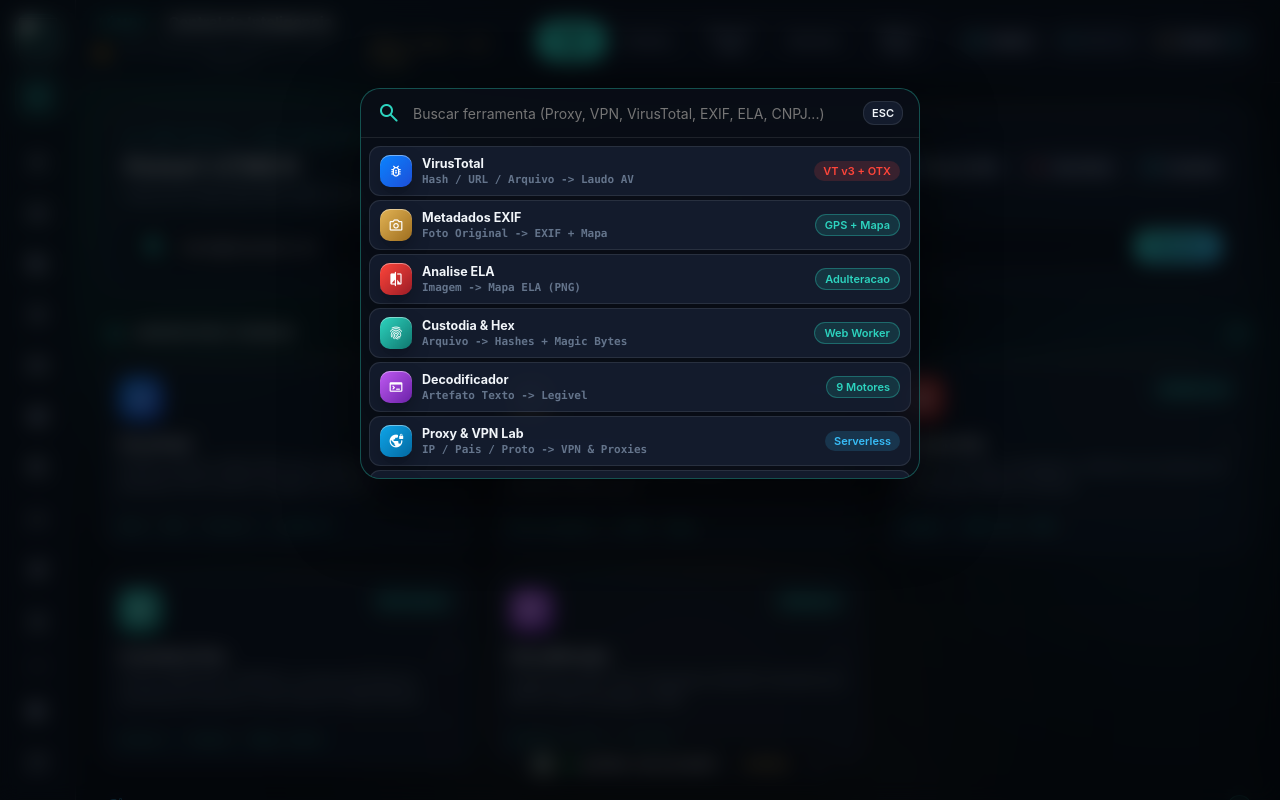
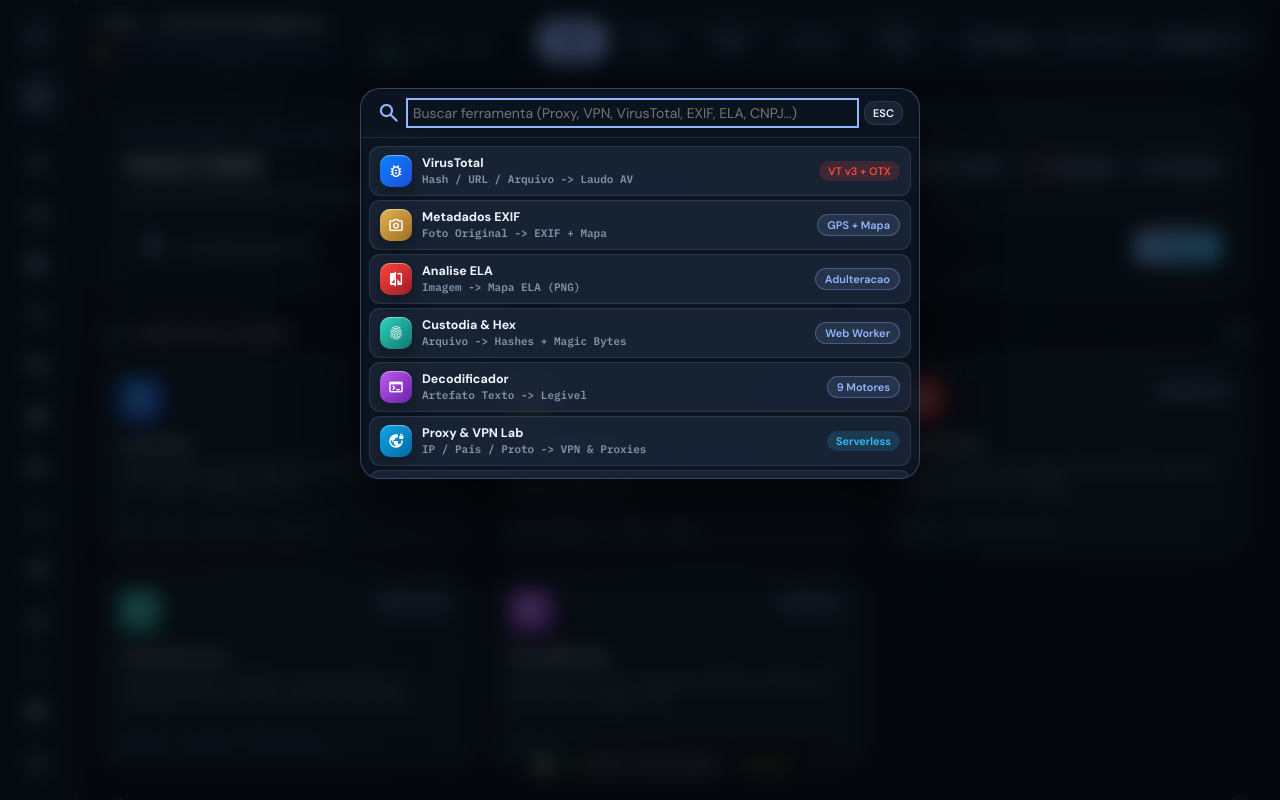
Before and after one commit to jarodofc/search-stalker, a website: page index.html in a window 1280 px wide. Both pictures are taken after typing "name@example.com" into the empty fields and a click on the button "Busca Rapida (Ctrl+K)". Drawn offline with nearby package versions, Linux system fonts and the light colour scheme; no server answers.

Commit message:
fix: combine LÚMEN branding, documentation, and security changes

```diff
--- a/assets/css/styles.css
+++ b/assets/css/styles.css
@@ -123,7 +123,7 @@ html, body {
   height: 100%;
   background: var(--bg-base);
   color: var(--text-1);
-  font-family: 'Inter', -apple-system, BlinkMacSystemFont, "SF Pro Display", sans-serif;
+  font-family: 'DM Sans', -apple-system, BlinkMacSystemFont, 'SF Pro Text', sans-serif;
   font-size: 14px;
   line-height: 1.5;
   -webkit-font-smoothing: antialiased;
@@ -131,8 +131,8 @@ html, body {
   transition: background-color 0.25s ease, color 0.25s ease;
 }
 
-.font-crest { font-family: 'Cinzel', Georgia, serif; letter-spacing: 0.06em; }
-.font-mono-code { font-family: 'JetBrains Mono', ui-monospace, SFMono-Regular, Menlo, monospace; }
+.font-crest { font-family: 'Manrope', -apple-system, sans-serif; letter-spacing: -0.035em; }
+.font-mono-code { font-family: 'IBM Plex Mono', ui-monospace, SFMono-Regular, Menlo, monospace; }
 
 .text-accent { color: var(--accent) !important; }
 .text-gold { color: var(--accent-2) !important; }
@@ -617,3 +617,60 @@ input[type="range"].prism-range { width: 100%; accent-color: var(--accent); curs
   .glass-panel, .kv-list { border: 1px solid #ccc !important; background: #fff !important; box-shadow: none !important; color: #000 !important; }
   .workbench-grid { grid-template-columns: 1fr !important; }
 }
+
+/* =========================================================
+   LÚMEN / zFORENSE · Liquid Glass + Material UX
+   Uma camada de identidade visual sobre os componentes atuais.
+   ========================================================= */
+html[data-theme="prism"] {
+  --bg-base: #090F18;
+  --bg-rail: rgba(13, 22, 35, .82);
+  --bg-bar: rgba(14, 24, 38, .70);
+  --surface: rgba(21, 32, 49, .60);
+  --surface-solid: #141E2D;
+  --surface-2: rgba(30, 43, 62, .68);
+  --input-bg: rgba(11, 19, 31, .78);
+  --kv-bg: rgba(10, 20, 33, .46);
+  --border: rgba(209, 230, 255, .10);
+  --border-strong: rgba(209, 230, 255, .20);
+  --accent: #94B6FF;
+  --accent-2: #78DFC9;
+  --accent-border: rgba(148, 182, 255, .30);
+  --accent-soft: rgba(148, 182, 255, .12);
+  --specular: rgba(241, 249, 255, .22);
+  --text-1: #EFF5FF;
+  --text-2: #ADBDD1;
+  --text-3: #8193A9;
+  --btn-text: #091321;
+  --orb-a: rgba(116, 155, 239, .12);
+  --orb-b: rgba(120, 223, 201, .08);
+  --orb-c: rgba(160, 184, 238, .06);
+}
+.brand-mark { display: block; object-fit: contain; flex: none; }
+.brand-muted { color: #9CAFC4; font-weight: 500; font-size: .7em; }
+.brand-crest-xs,.brand-crest-sm { letter-spacing: -.02em; color: var(--text-1); }
+.rail-brand-btn { background: transparent; border-color: transparent; box-shadow: none; }
+.rail-brand-btn:hover { transform: translateY(-1px); background: var(--accent-soft); }
+.boot-logo { background: transparent; border: 0; border-radius: 20px; }
+.boot-overline { color: #A6C0FF; letter-spacing: .14em; }
+.boot-box { background: #111C2A; border: 1px solid rgba(198,219,255,.18); box-shadow: 0 24px 75px rgba(0,0,0,.5); }
+.boot-track { height: 3px; }
+.boot-fill { background: linear-gradient(90deg,#94B6FF,#78DFC9); }
+.prism-orb { filter: blur(120px); opacity: .58; animation-duration: 35s; }
+.glass-panel { box-shadow: 0 8px 32px rgba(1,8,18,.12), inset 0 1px rgba(255,255,255,.05); }
+.top-ribbon,.icon-rail,.gh-dynamic-island { box-shadow: inset 0 1px rgba(255,255,255,.04); }
+button,input,textarea,select { font-family: inherit; }
+button:focus-visible,a:focus-visible,input:focus-visible,textarea:focus-visible,select:focus-visible,[tabindex]:focus-visible {
+  outline: 2px solid var(--accent); outline-offset: 3px;
+}
+.material-symbols-rounded { font-variation-settings: 'FILL' 0,'wght' 450,'GRAD' 0,'opsz' 24; }
+@media (prefers-reduced-motion: reduce) {
+  *,*::before,*::after { animation-duration: .01ms !important; animation-iteration-count: 1 !important; scroll-behavior: auto !important; transition-duration: .01ms !important; }
+}
+@supports not ((backdrop-filter: blur(1px)) or (-webkit-backdrop-filter: blur(1px))) {
+  .glass-panel,.icon-rail,.top-ribbon,.gh-dynamic-island,#mobileDrawer,#caseDrawer,.cmd-dialog { background: var(--surface-solid); }
+}
+@media (max-width: 640px) {
+  .top-ribbon { padding-top: max(10px, env(safe-area-inset-top)); }
+  .gh-island-wrap { padding-bottom: env(safe-area-inset-bottom); }
+}
--- a/assets/js/ui.js
+++ b/assets/js/ui.js
@@ -44,7 +44,7 @@ export async function copyText(text) {
   }
 }
 
-export async function downloadSignedJson(moduleName, payload, filenamePrefix = 'sherlock221b') {
+export async function downloadSignedJson(moduleName, payload, filenamePrefix = 'lumen') {
   const signed = await buildSignedExport(moduleName, payload, getProxyState());
   const blob = new Blob([JSON.stringify(signed, null, 2)], { type: 'application/json;charset=utf-8' });
   const url = URL.createObjectURL(blob);
@@ -55,7 +55,7 @@ export async function downloadSignedJson(moduleName, payload, filenamePrefix = '
   a.click();
   a.remove();
   URL.revokeObjectURL(url);
-  showToast('Dossie JSON assinado (HMAC-SHA256) baixado.', 'success');
+  showToast('Dossiê JSON exportado com hash e HMAC de sessão.', 'success');
 }
 
 export function renderKvList(rows) {
```
Also changed, not shown: package.json (+5 -4 lines), README.md, assets/brand/lumen-lockup.svg (added), assets/brand/lumen-mark.svg (added).
